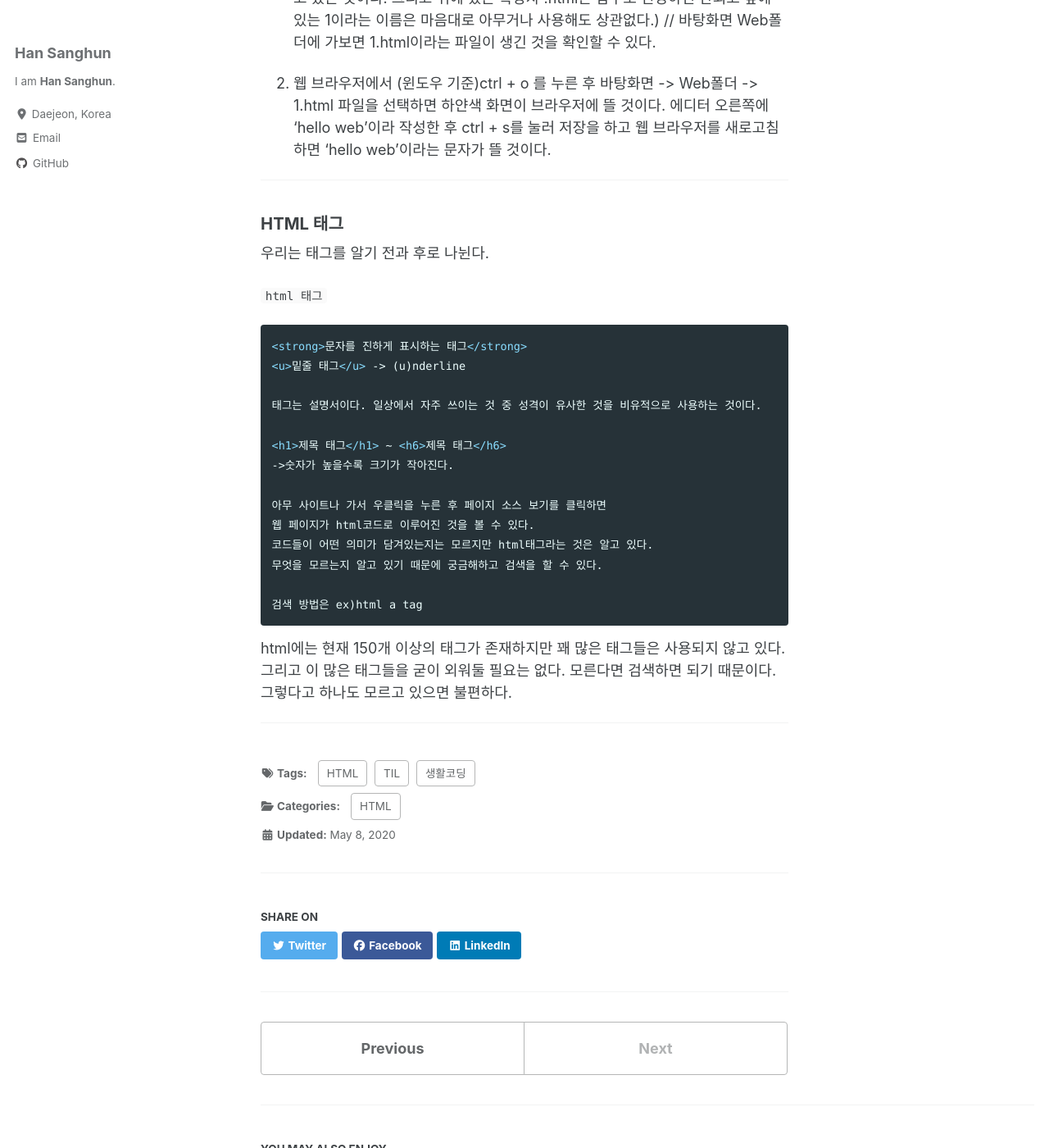
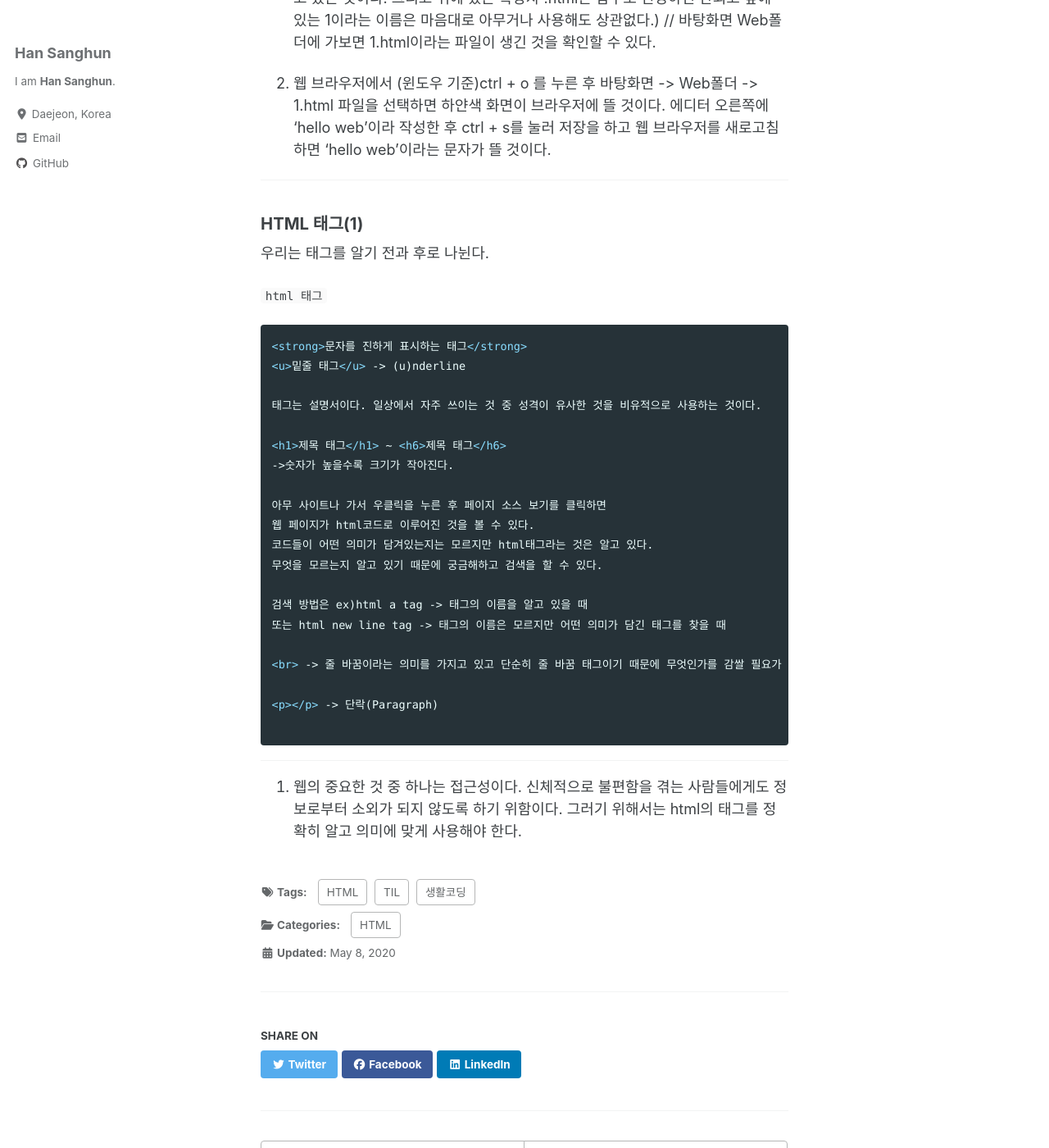
Before and after one commit to HanSanghun94/HanSanghun94.github.io, a Jekyll site: the page built from _posts/2020-05-08-html(2).md, in a window 1280 px wide and 1400 px high, scrolled down 798 px. Shown: the whole window at 82% size. Built offline with Jekyll 4.4.1, drawn with Linux system fonts in a browser that asks for light colours; cached includes are drawn as plain includes; nearby versions of some CDN libraries.

Commit message:
TIL_html(2) 공부

````diff
--- a/_posts/2020-05-08-html(2).md
+++ b/_posts/2020-05-08-html(2).md
@@ -28,7 +28,7 @@ toc : true
 
 ---
 
-### HTML 태그
+### HTML 태그(1)
 
 우리는 태그를 알기 전과 후로 나뉜다.
 
@@ -48,9 +48,14 @@ toc : true
 코드들이 어떤 의미가 담겨있는지는 모르지만 html태그라는 것은 알고 있다.
 무엇을 모르는지 알고 있기 때문에 궁금해하고 검색을 할 수 있다.
 
-검색 방법은 ex)html a tag
+검색 방법은 ex)html a tag -> 태그의 이름을 알고 있을 때
+또는 html new line tag -> 태그의 이름은 모르지만 어떤 의미가 담긴 태그를 찾을 때
+
+<br> -> 줄 바꿈이라는 의미를 가지고 있고 단순히 줄 바꿈 태그이기 때문에 무엇인가를 감쌀 필요가 없다.(닫히는 태그가 필요없음)
+
+<p></p> -> 단락(Paragraph)
+
 ```
+---
 
-html에는 현재 150개 이상의 태그가 존재하지만 꽤 많은 태그들은 사용되지 않고 있다. 그리고 이 많은 태그들을 굳이 외워둘 필요는 없다. 모른다면 검색하면 되기 때문이다. 그렇다고 하나도 모르고 있으면 불편하다.
-
----
+5. 웹의 중요한 것 중 하나는 접근성이다. 신체적으로 불편함을 겪는 사람들에게도 정보로부터 소외가 되지 않도록 하기 위함이다. 그러기 위해서는 html의 태그를 정확히 알고 의미에 맞게 사용해야 한다.
````
